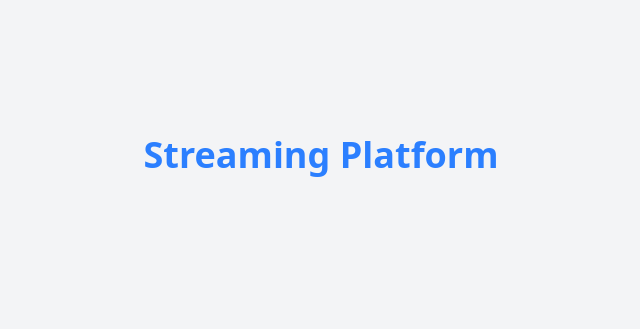
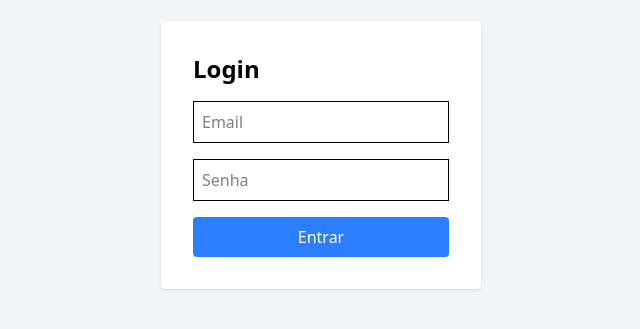
Before and after one commit to lucastrevvos/streaming-platform, a React (Vite) app in the folder frontend/: page / in a window 1280 px wide. Shown: the part 245-574 px from the top of the page, without its empty margins (319-959 px from the left). Built offline with nearby package versions, Linux system fonts and the light colour scheme.

Commit message:
feat(frontend): implementa tela de login com integração backend

```diff
--- a/frontend/package.json
+++ b/frontend/package.json
@@ -11,8 +11,10 @@
   },
   "dependencies": {
     "@tailwindcss/vite": "^4.1.5",
+    "axios": "^1.9.0",
     "react": "^19.0.0",
-    "react-dom": "^19.0.0"
+    "react-dom": "^19.0.0",
+    "react-router-dom": "^7.5.3"
   },
   "devDependencies": {
     "@eslint/js": "^9.22.0",
--- a/frontend/src/App.tsx
+++ b/frontend/src/App.tsx
@@ -1,8 +1,14 @@
+import { BrowserRouter as Router, Routes, Route } from "react-router-dom";
+import Login from "./pages/Login";
+//import Playlists from "./pages/Playlists";
+
 function App() {
   return (
-    <div className="min-h-screen bg-gray-100 flex items-center justify-center">
-      <h1 className="text-4xl text-blue-500 font-bold">Streaming Platform</h1>
-    </div>
+    <Router>
+      <Routes>
+        <Route path="/" element={<Login />} />
+      </Routes>
+    </Router>
   );
 }
 
--- /dev/null
+++ b/frontend/src/pages/Login.tsx
@@ -0,0 +1,60 @@
+import { useState } from "react";
+import axios from "axios";
+
+export default function Login() {
+  const [email, setEmail] = useState("");
+  const [password, setPassword] = useState("");
+  const [error, setError] = useState("");
+
+  const handleSubmit = async (e: React.FormEvent) => {
+    e.preventDefault();
+    setError("");
+
+    try {
+      const response = await axios.post("http://localhost:3000/auth/login", {
+        email,
+        password,
+      });
+
+      const token = response.data.token;
+      localStorage.setItem("token", token);
+      window.location.href = "/playlists";
+    } catch (err: any) {
+      setError(err.response?.data?.error || "Erro no login");
+    }
+  };
+
+  return (
+    <div className="flex justify-center items-center min-h-screen bg-gray-100">
+      <form
+        onSubmit={handleSubmit}
+        className="bg-white p-8 rounded shadow w-80"
+      >
+        <h2 className="text-2xl font-bold mb-4">Login</h2>
+        {error && <p className="text-red-500">{error}</p>}
+        <input
+          type="email"
+          placeholder="Email"
+          className="w-full border p-2 mb-4"
+          value={email}
+          onChange={(e) => setEmail(e.target.value)}
+          required
+        />
+        <input
+          type="password"
+          placeholder="Senha"
+          className="w-full border p-2 mb-4"
+          value={password}
+          onChange={(e) => setPassword(e.target.value)}
+          required
+        />
+        <button
+          type="submit"
+          className="w-full bg-blue-500 text-white p-2 rounded hover:bg-blue-600"
+        >
+          Entrar
+        </button>
+      </form>
+    </div>
+  );
+}
```
Also changed, not shown: 1 other file (tests, documents, lock files or other folders).
